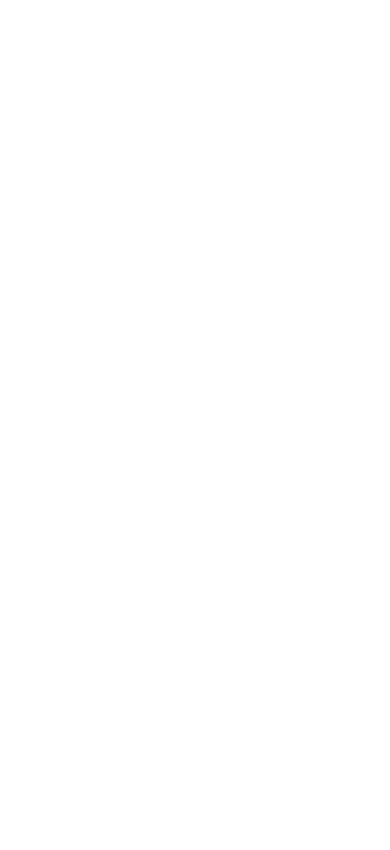
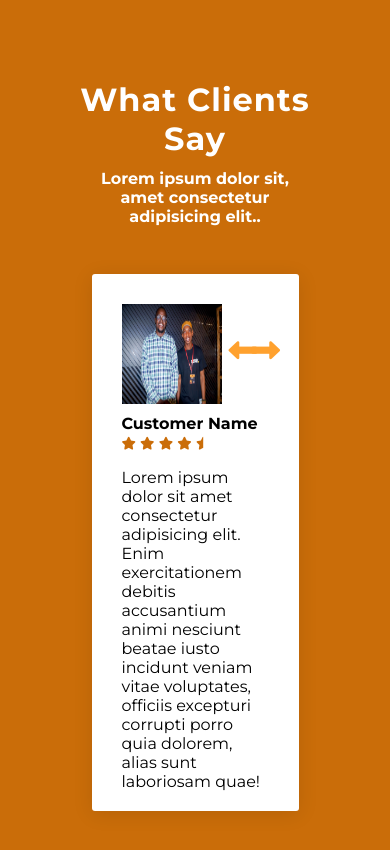
Before and after one commit to unuefeejovwoke/javascrip10projectschallenge, a plain HTML site: page testimonial slider/index.html in a window 390 px wide. Drawn offline with Linux system fonts and the light colour scheme.

Commit message:
finished testimonial slider

```diff
--- a/testimonial slider/app.js
+++ b/testimonial slider/app.js
@@ -0,0 +1,52 @@
+( ()=> {
+    const customerImage = document.querySelector("#customer-img")
+    const customerName = document.querySelector("#customer-name")
+    const customerText = document.querySelector("#customer-text")
+
+    const btn = document.querySelectorAll('.btn')
+    let index = 0
+    const customers = []
+
+    function Customer(img, name, text){
+        this.img =img
+        this.name = name
+        this.text = text
+    }
+
+    function createCustomer(img, name, text){
+        let Img = `./images/${img}.jpg`
+        let customer = new Customer(Img, name , text)
+
+        customers.push(customer)
+    }
+
+    createCustomer(1, 'Shem', 'Lorem ipsum dolor sit amet consectetur adipisicing elit. Enim exercitationem debitis accusantium animi nesciunt beatae iusto incidunt veniam vitae voluptates, officiis excepturi corrupti porro quia dolorem, alias sunt laboriosam quae!')
+    createCustomer(2,'Mateen','Generate Lorem Ipsum placeholder text for use in your graphic, print and web layouts, and discover plugins for your favorite writing, design and blogging tools. Explore the origins, history and meaning of the famous passage, and learn how Lorem Ipsum went from …')
+    createCustomer(3, 'Ejoke','In publishing and graphic design, Lorem ipsum is a placeholder text commonly used to demonstrate the visual form of a document or a typeface without relying on meaningful content. Lorem ipsum m…')
+    createCustomer(4, 'Sigma','Lorem ipsum dolor sit amet is a dummy text without any sense used to fill spaces in web design and publishing. Learn the origin, meaning and versions of this Latin …')
+
+    for(let button of btn){
+        button.addEventListener('click', (e) =>{
+            if(e.target.parentElement.classList.contains('prevBtn')){
+                if(index === 0){
+                    index = customers.length
+                }
+                index --
+                customerImage.src = customers[index].img
+                customerName.textContent = customers[index].name
+                customerText.textContent = customers[index].text
+            }
+
+            if(e.target.parentElement.classList.contains('nextBtn')){
+                index ++
+                if(index === customers.length){
+                    index = 0
+                }
+
+                customerImage.src = customers[index].img
+                customerName.textContent = customers[index].name
+                customerText.textContent = customers[index].text
+            }
+        })
+    }
+}) ();
--- a/testimonial slider/index.html
+++ b/testimonial slider/index.html
@@ -9,6 +9,27 @@
 </head>
 <body>
 
+    <div class="container">
+        <h3>What Clients Say</h3>
+        <h5>Lorem ipsum dolor sit, amet consectetur adipisicing elit..</h5>
+
+        <div class="card">
+            <img src="images/1.jpg" alt="" id="customer-img" class="img-card">
+            <h4 id="customer-name">Customer Name</h4>
+            <div class="review">
+                <span class="star"><i class="fas fa-star"></i></span>
+                <span class="star"><i class="fas fa-star"></i></span>
+                <span class="star"><i class="fas fa-star"></i></span>
+                <span class="star"><i class="fas fa-star"></i></span>
+                <span class="star"><i class="fas fa-star-half"></i></span>
+            </div>
+
+            <p id="customer-text">Lorem ipsum dolor sit amet consectetur adipisicing elit. Enim exercitationem debitis accusantium animi nesciunt beatae iusto incidunt veniam vitae voluptates, officiis excepturi corrupti porro quia dolorem, alias sunt laboriosam quae!</p>
+
+            <a href="#" class="btn prevBtn"><i class="fas fa-long-arrow-alt-left"></i></a>
+            <a href="#" class="btn nextBtn"><i class="fas fa-long-arrow-alt-right"></i></a>
+        </div>
+    </div>
 
     <script src="app.js"></script>
 </body>
--- a/testimonial slider/style.css
+++ b/testimonial slider/style.css
@@ -0,0 +1,114 @@
+@import url('https://fonts.googleapis.com/css2?family=Montserrat:ital,wght@0,100;0,200;0,300;0,400;0,500;0,600;0,700;0,800;0,900;1,400;1,500&display=swap');
+
+*{
+    margin: 0;
+    padding: 0;
+    box-sizing: border-box;
+}
+
+body{
+    width: 100%;
+    font-family: 'Montserrat', sans-serif;
+    background-color: #ca6d09;
+    height: 100vh;
+}
+
+.container{
+    display: flex;
+    flex-direction: column;
+    justify-content: center;
+    align-items: center;
+    text-align: center;
+    padding: 5rem;
+}
+
+h3{
+    color: #fff;
+    font-size: 2rem;
+    padding-bottom: .7rem;
+    letter-spacing: 1px;
+}
+
+h5{
+    color: #fff;
+    font-size: 1rem;
+    padding-bottom: 3rem;
+}
+
+
+.card{
+    background-color: #fff;
+    width: 600px;
+    display: flex;
+    flex-direction: column;
+    justify-content: flex-start;
+    align-items: flex-start;
+    text-align: left;
+    padding: 30px;
+    border-radius: 3px;
+    box-shadow: 0px 3px 20px rgba(0, 0, 0, 0.1);
+    position: relative;
+}
+
+.img-card{
+    width: 100px;
+    height: 100px;
+    margin-bottom: 10px;
+}
+
+.img-card img{
+    background-position: center;
+    background-size: cover;
+}
+
+.review{
+    padding-bottom: 1rem;
+}
+
+.star{
+    color: #ca6d09;
+    font-size: .8rem;
+}
+
+.prevBtn, .nextBtn{
+    color: #ffa12e;
+    font-size: 1.8rem;
+    width: 45px;
+    height: 45px;
+    max-width: 45px;
+    max-height: 45px;
+    line-height: 45px;
+    border-radius: 50%;
+    text-align: center;
+    transition: all 0.3s ease;
+}
+
+.prevBtn{
+    position: absolute;
+    top: 10%;
+    right: 14%;
+}
+
+.nextBtn{
+    position: absolute;
+    top: 10%;
+    right: 5%;
+}
+
+.btn:hover{
+    background-color: #ffa12e;
+    color: #fff;
+}
+
+@media only screen and (max-width: 624px) {
+    .card{
+        width: 90%;
+        padding-bottom: 20px;
+    }
+    .prevBtn{
+        position: absolute;
+        top: 10%;
+        right: 16%;
+    }
+
+}
```
Also changed, not shown: testimonial slider/images/1.jpg (added), testimonial slider/images/2.jpg (added), testimonial slider/images/3.jpg (added), testimonial slider/images/5.jpg (added), 1 other file.
